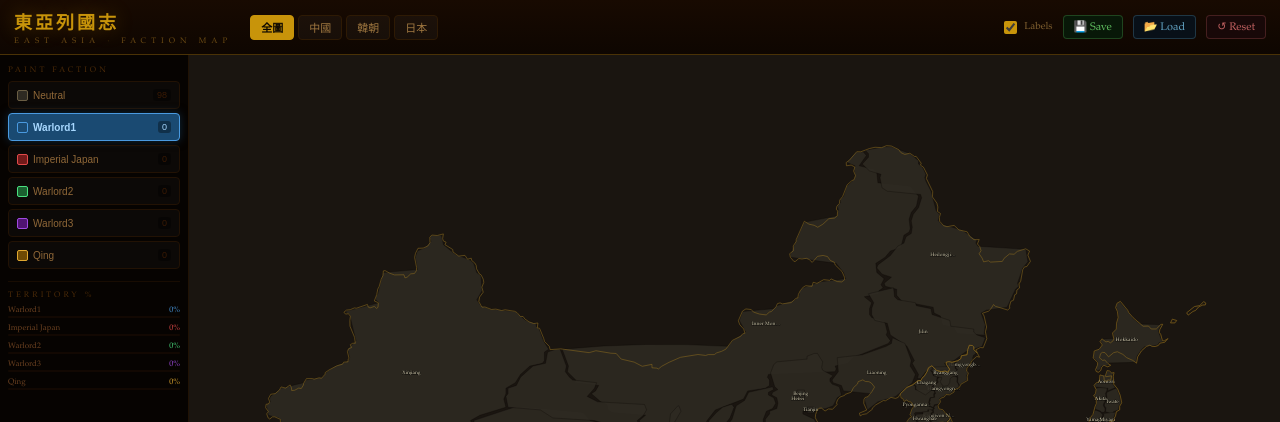
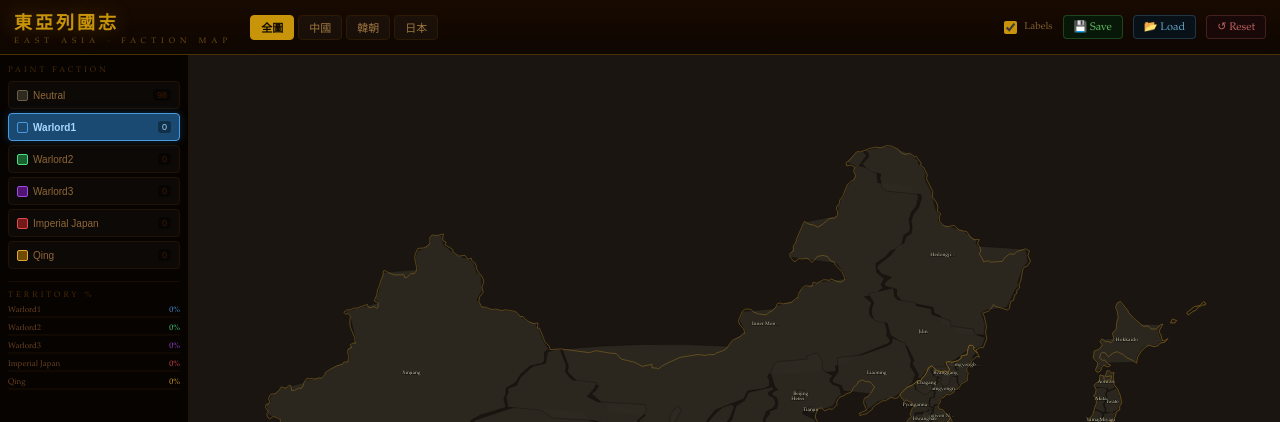
Before and after one commit to joshuapeach25-rgb/east-asia-map, a React (Vite) app: page / in a window 1280 px wide. Shown: the top 422 px of the page. Built offline with nearby package versions, Linux system fonts and the light colour scheme.

Commit message:
reorder factions

```diff
--- a/src/App.jsx
+++ b/src/App.jsx
@@ -687,9 +687,9 @@ const BUNDLE = {
 const FACTIONS = [
     {id: "neutral", name: "Neutral", color: "#2e2a22", border: "#6a5e44", text: "#c8b890"},
     {id: "wei", name: "Warlord1", color: "#1a4a72", border: "#4a9ae0", text: "#a8d8ff"},
-    {id: "shu", name: "Imperial Japan", color: "#721a1a", border: "#e04a4a", text: "#ffa8a8"},
     {id: "wu", name: "Warlord2", color: "#1a6030", border: "#4ae080", text: "#a8ffc4"},
     {id: "jin", name: "Warlord3", color: "#501472", border: "#a04ae0", text: "#dda8ff"},
+    {id: "shu", name: "Imperial Japan", color: "#721a1a", border: "#e04a4a", text: "#ffa8a8"},
     {id: "han", name: "Qing", color: "#6e4a04", border: "#e0a830", text: "#ffe8a0"},
 ];
 const STORAGE_KEY = "east-asia-v7";
```
